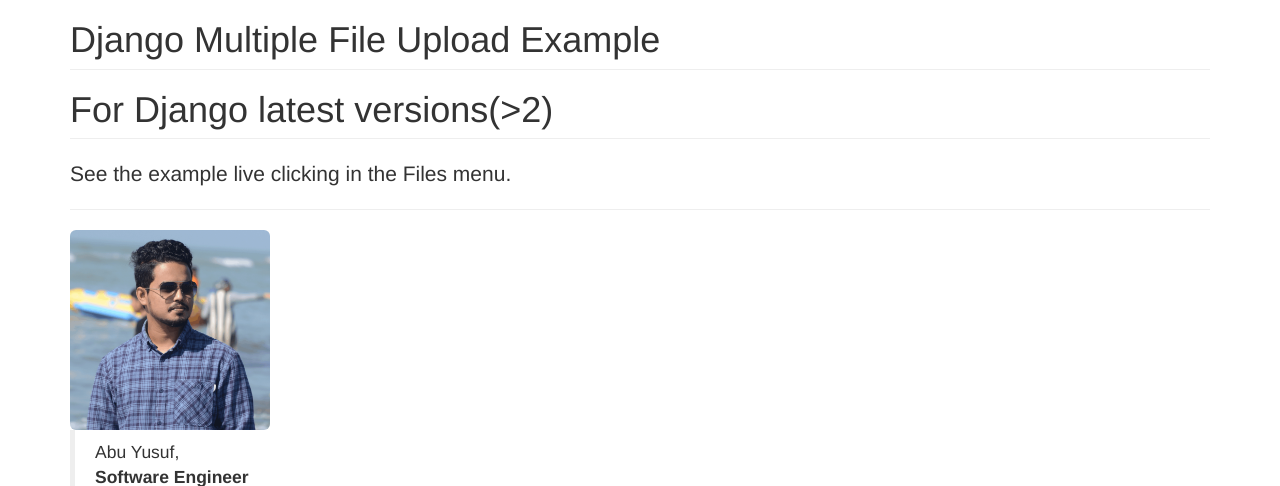
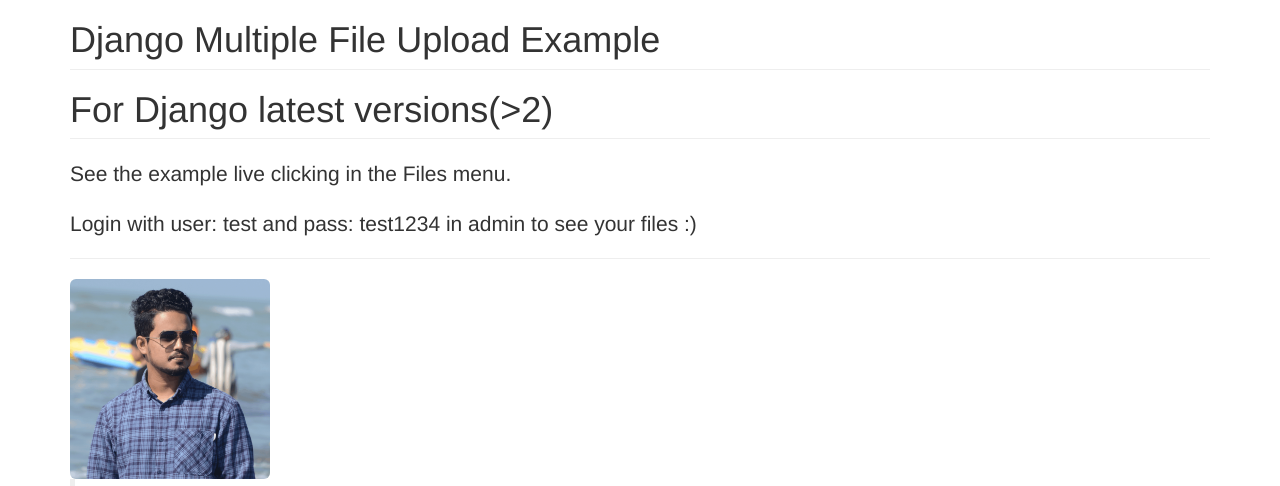
Before and after one commit to abu-yusuf-dev/django-multiupload-lts, a Django app: page / in a window 1280 px wide. Shown: the part 52-538 px from the top of the page. Run offline with Django 3.2, Linux system fonts and the light colour scheme; some libraries are stand-ins or nearby versions.

Commit message:
admin credintials

```diff
--- a/templates/home.html
+++ b/templates/home.html
@@ -4,6 +4,7 @@
   <h1 class="page-header">Django Multiple File Upload Example</h1>
   <h1 class="page-header">For Django latest versions(>2)</h1>
   <p class="lead">See the example live clicking in the Files menu.</p>
+  <p class="lead">Login with user: test and pass: test1234 in admin to see your files :) </p>
   <hr>
   <div class="container">
     <div class="row">
```
